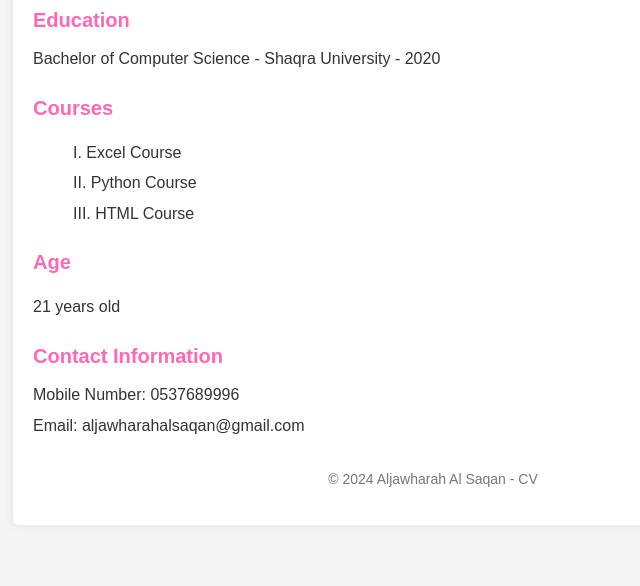
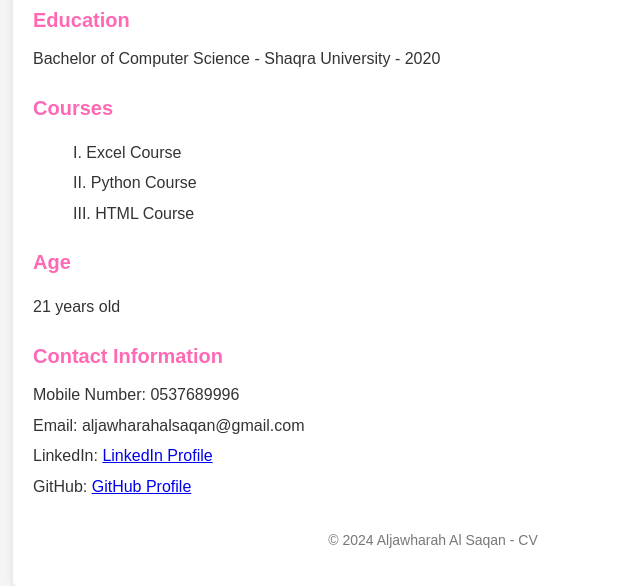
Before and after one commit to Aljawharah2024/CV, a plain HTML site: page index.html in a window 1280 px wide. Shown: the part 196-782 px from the top of the page, without its empty margins (207-847 px from the left). Drawn offline with Linux system fonts and the light colour scheme.

Commit message:
Update index.html
Updated File

```diff
--- a/index.html
+++ b/index.html
@@ -97,6 +97,8 @@
       <ul>
         <li>Mobile Number: 0537689996</li>
         <li>Email: aljawharahalsaqan@gmail.com</li>
+        <li>LinkedIn: <a href="https://www.linkedin.com/in/aljawharah-alsaqan-ba708830a?utm_source=share&utm_campaign=share_via&utm_content=profile&utm_medium=ios_app" target="_blank">LinkedIn Profile</a></li>
+        <li>GitHub: <a href="https://github.com/Aljawharah2024" target="_blank">GitHub Profile</a></li>
       </ul>
     </section>
     <footer>
```
